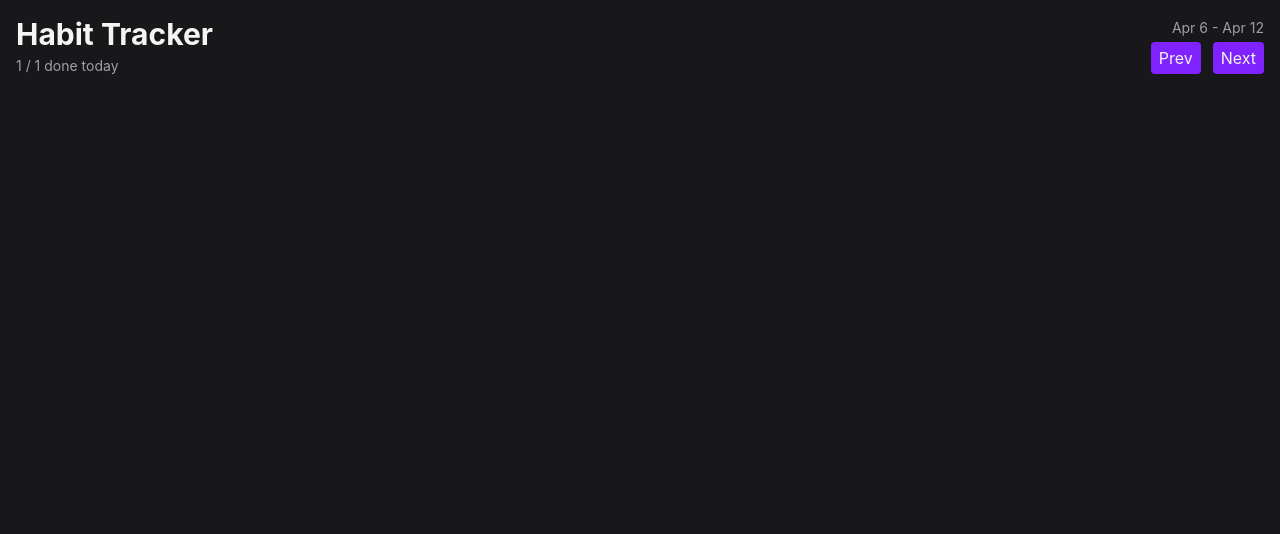
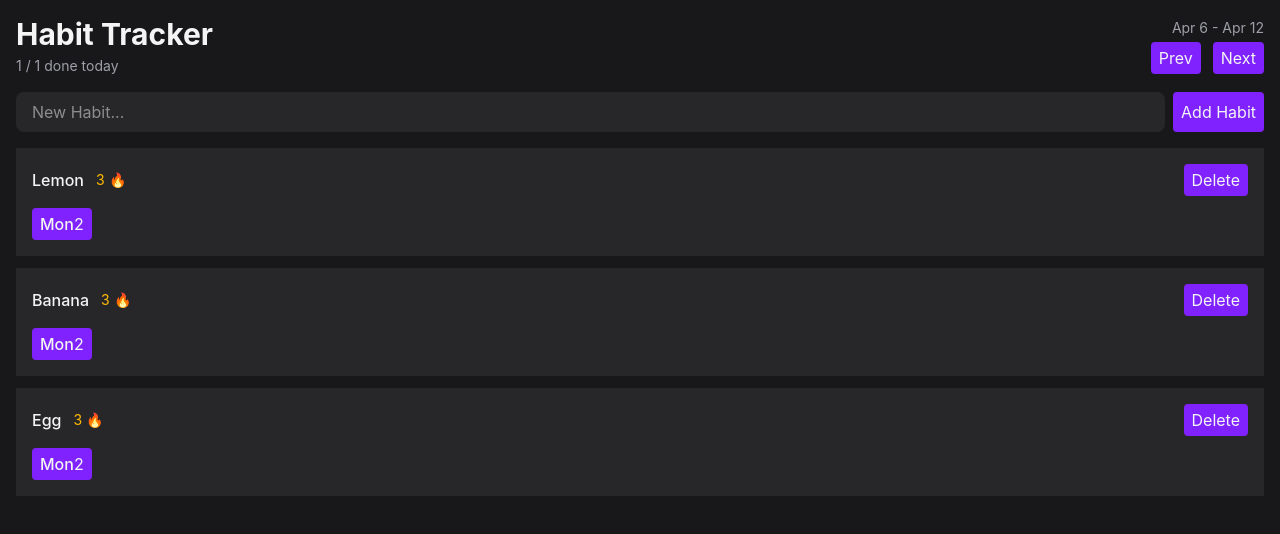
Before and after one commit to JGPico/HabitTracker, a React (Vite) app: page / in a window 1280 px wide. Shown: the top 534 px of the page. Built offline with nearby package versions, Linux system fonts and the light colour scheme.

Commit message:
habit item component

```diff
--- a/package.json
+++ b/package.json
@@ -11,6 +11,7 @@
   },
   "dependencies": {
     "@tailwindcss/vite": "^4.3.0",
+    "date-fns": "^4.1.0",
     "react": "^19.2.5",
     "react-dom": "^19.2.5",
     "tailwindcss": "^4.3.0"
--- a/src/App.tsx
+++ b/src/App.tsx
@@ -1,24 +1,11 @@
-import Button from "./components/Button.tsx"
+import Header from "./components/Header"
+import HabitForm from "./components/HabitForm"
+import HabitList from "./components/HabitList"
 
 export default function App() {
   return <div className="max-w-2x1 mx-auto p-4 flex flex-col gap-4">
-    <Header></Header>
+    <Header />
+    <HabitForm />
+    <HabitList />
   </div>
 }
-
-function Header() {
-  return <header className="flex items-center justify-between">
-    <div className="flex flex-col gap-1">
-      <h1 className="text-3xl font-bold">Habit Tracker</h1>
-      <span className="text-zinc-400 text-sm">1 / 1 done today</span>
-    </div>
-
-    <div className="flex flex-col gap-1 items-end">
-      <span className="text-zinc-400 text-sm">Apr 6 - Apr 12</span>
-      <div className="flex items-center gap-3">
-        <Button >Prev</Button>
-        <Button >Next</Button>
-      </div>
-    </div>
-  </header>
-}
--- /dev/null
+++ b/src/components/HabitForm.tsx
@@ -0,0 +1,10 @@
+import Button from "./Button";
+
+export default function HabitForm() {
+    return <form className="flex gap-2">
+        <input className="flex-1 rounded-lg bg-zinc-800 px-4 py-2 outline-none
+        focus-visible:ring-2 focus-visible:ring-violet-500"
+            placeholder="New Habit..." />
+        <Button>Add Habit</Button>
+    </form>
+}
--- /dev/null
+++ b/src/components/HabitList.tsx
@@ -0,0 +1,45 @@
+import Button from "./Button"
+
+export default function HabitList() {
+    const habits = [
+        { id: 1, name: "Lemon" },
+        { id: 2, name: "Banana" },
+        { id: 3, name: "Egg" }]
+
+    if (habits.length === 0) {
+        return <p className="text-center text-zinc-500 py-12">No habits yet. Add one above to get started</p>
+    }
+
+    return <div className="flex flex-col gap-3">
+        {habits.map(habit => {
+            return <HabitItem key={habit.id} habit={habit} />
+        })}
+    </div>
+}
+
+type HabitItemProps = {
+    habit: { id: string; name: string }
+}
+
+function HabitItem({ habit }: HabitItemProps) {
+    const visibleDates = [new Date()]
+    return (
+        <div className="rounded-x1 bg-zinc-800 p-4 flex flex-col gap-3">
+            <div className="flex items-center justify-between">
+                <div className=" flex gap-3 items-center">
+                    <span className="font-medium">{habit.name}</span>
+                    <span className="text-sm text-amber-400">3 🔥</span>
+                </div>
+                <Button>Delete</Button>
+            </div>
+            <div className="flex gap-1.5">
+                {visibleDates.map(date => {
+                    return <Button key={date.toISOString()}>
+                        <span className="font-medium">Mon</span>
+                        <span>2</span>
+                    </Button>
+                })}
+            </div>
+        </div>
+    )
+}
--- /dev/null
+++ b/src/components/Header.tsx
@@ -0,0 +1,18 @@
+import Button from "./Button.tsx"
+
+export default function Header() {
+    return <header className="flex items-center justify-between">
+        <div className="flex flex-col gap-1">
+            <h1 className="text-3xl font-bold">Habit Tracker</h1>
+            <span className="text-zinc-400 text-sm">1 / 1 done today</span>
+        </div>
+
+        <div className="flex flex-col gap-1 items-end">
+            <span className="text-zinc-400 text-sm">Apr 6 - Apr 12</span>
+            <div className="flex items-center gap-3">
+                <Button >Prev</Button>
+                <Button >Next</Button>
+            </div>
+        </div>
+    </header>
+}
```
Also changed, not shown: 1 other file (tests, documents, lock files or other folders).
